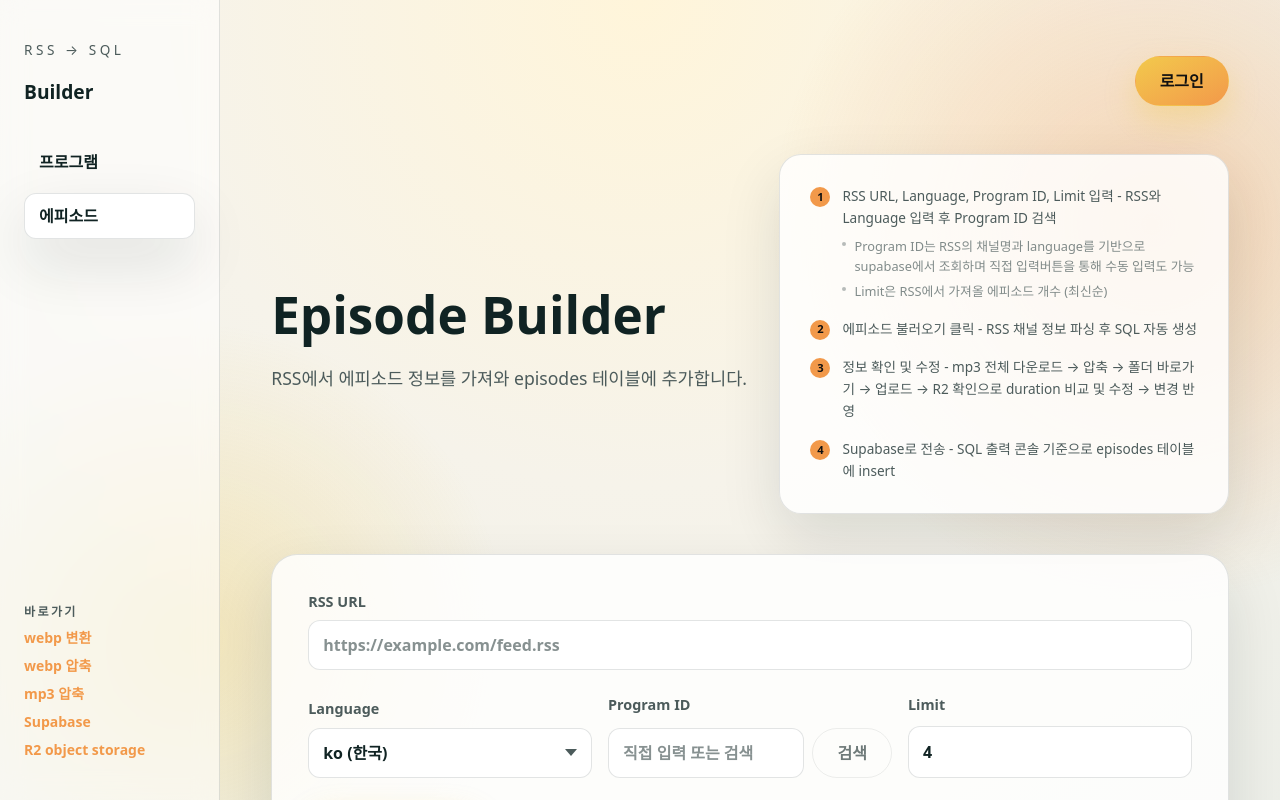
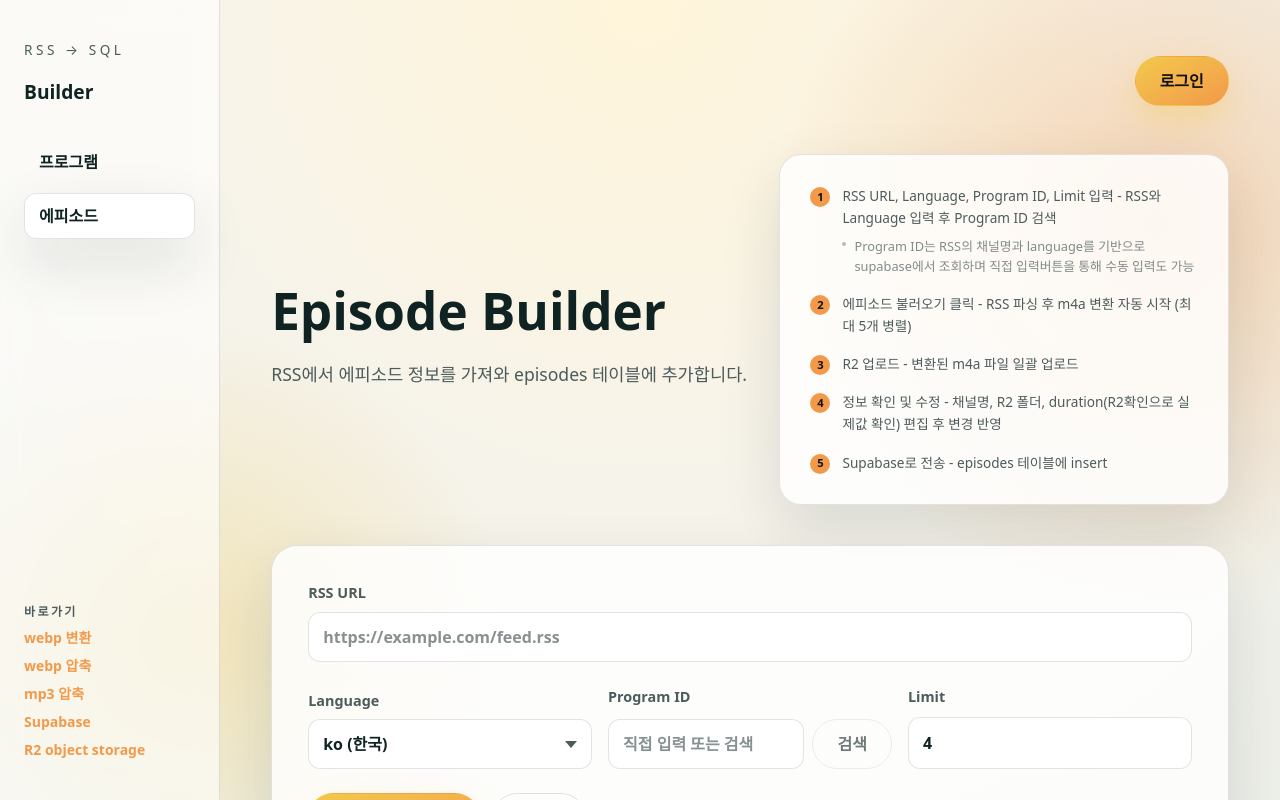
Before and after one commit to CarLifeContentBusinessDev/RSS-Reader, a React (Vite) app: page /episodes in a window 1280 px wide. Shown: the top 800 px of the page. Built offline with nearby package versions, Linux system fonts and the light colour scheme; a web font is replaced by a local one.

Commit message:
refactor: 가이드 문구 수정

```diff
--- a/src/constants/options.ts
+++ b/src/constants/options.ts
@@ -28,20 +28,23 @@ export const EPISODE_GUIDE_STEPS = [
     text: "RSS URL, Language, Program ID, Limit 입력 - RSS와 Language 입력 후 Program ID 검색",
     details: [
       "Program ID는 RSS의 채널명과 language를 기반으로 supabase에서 조회하며 직접 입력버튼을 통해 수동 입력도 가능",
-      "Limit은 RSS에서 가져올 에피소드 개수 (최신순)",
     ],
   },
   {
     step: "2",
-    text: "에피소드 불러오기 클릭 - RSS 채널 정보 파싱 후 SQL 자동 생성",
+    text: "에피소드 불러오기 클릭 - RSS 파싱 후 m4a 변환 자동 시작 (최대 5개 병렬)",
   },
   {
     step: "3",
-    text: "정보 확인 및 수정 - mp3 전체 다운로드 → 압축 → 폴더 바로가기 → 업로드 → R2 확인으로 duration 비교 및 수정 → 변경 반영",
+    text: "R2 업로드 - 변환된 m4a 파일 일괄 업로드",
   },
   {
     step: "4",
-    text: "Supabase로 전송 - SQL 출력 콘솔 기준으로 episodes 테이블에 insert",
+    text: "정보 확인 및 수정 - 채널명, R2 폴더, duration(R2확인으로 실제값 확인) 편집 후 변경 반영",
+  },
+  {
+    step: "5",
+    text: "Supabase로 전송 - episodes 테이블에 insert",
   },
 ];
 
```
